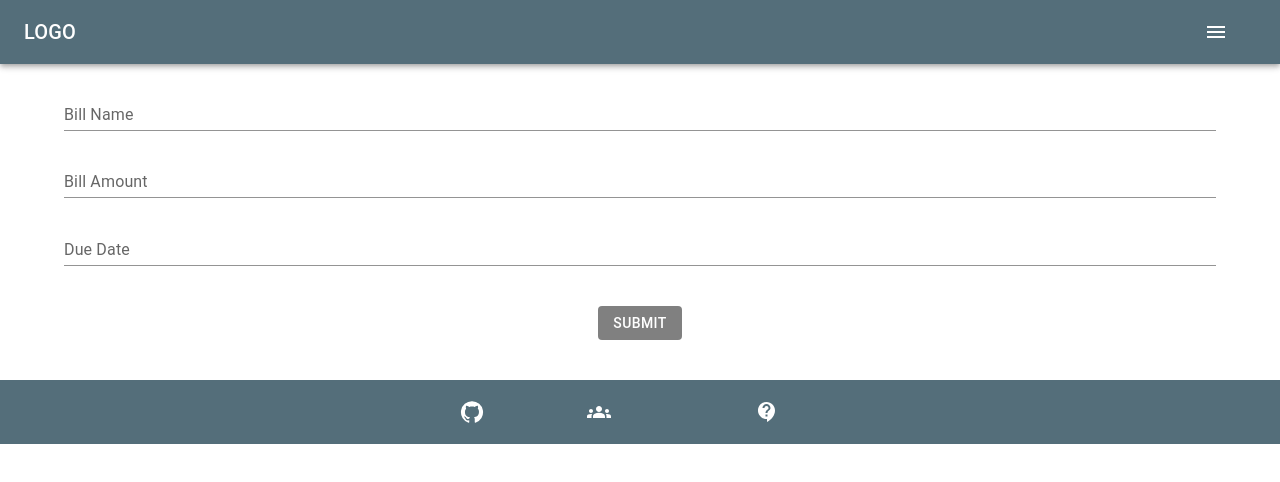
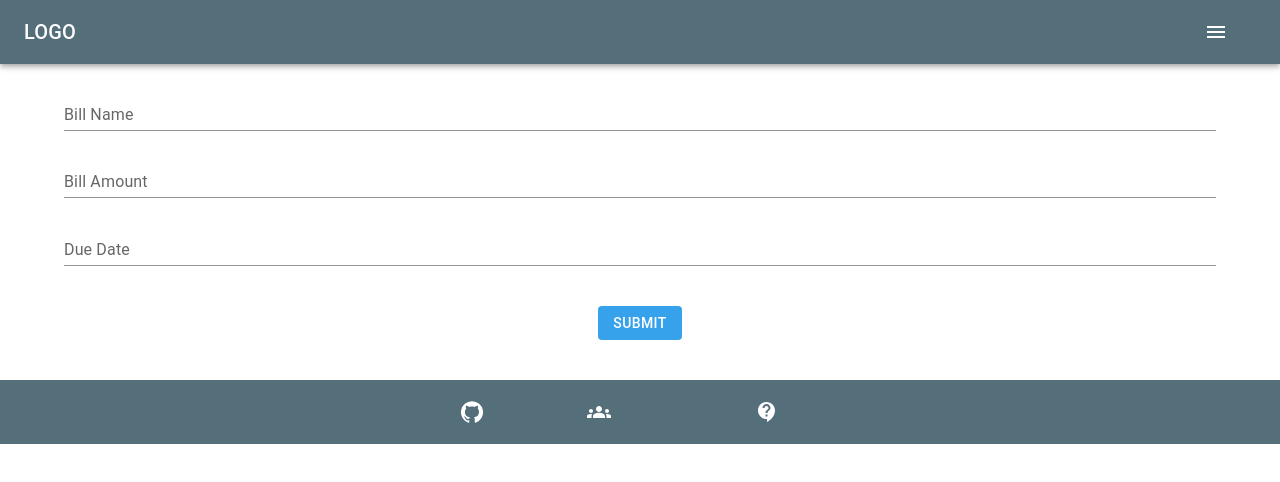
Before and after one commit to edyta0106/Golden-Goose-Finance, a React (Create React App) app in the folder client/: page /billsform in a window 1280 px wide. Shown: the top 482 px of the page. Built offline with nearby package versions, Linux system fonts and the light colour scheme.

Commit message:
adjust color background in bills

```diff
--- a/client/src/components/Bills/Bills.js
+++ b/client/src/components/Bills/Bills.js
@@ -37,7 +37,7 @@ export default function Bills() {
         boxShadow: "0px 0px 17px 1px black",
         width: "90%",
         height: "100vh",
-        bgcolor: "#C5C6C7",
+        bgcolor: "#E3F2FD",
         marginTop: "5%",
         marginBottom: "5%",
         display: "flex",
@@ -105,7 +105,7 @@ export default function Bills() {
           <Button
             variant="outlined"
             sx={{
-              bgcolor: "gray",
+              bgcolor: "rgb(54, 162, 235)",
               color: "white",
               border: "none",
             }}
--- a/client/src/components/Bills/BillsCard.js
+++ b/client/src/components/Bills/BillsCard.js
@@ -16,7 +16,7 @@ export default function BillsCard({
         boxShadow: "2px 2px 10px black",
         width: "100%",
         height: "15vh",
-        bgcolor: "#546E7A",
+        bgcolor: "rgb(54, 162, 235)",
         color: "white",
         marginTop: "10px",
         marginBottom: "10px",
--- a/client/src/components/Bills/BillsForm.js
+++ b/client/src/components/Bills/BillsForm.js
@@ -105,7 +105,7 @@ export default function BillsForm() {
                 variant="outlined"
                 sx={{
                   my: 5,
-                  bgcolor: "gray",
+                  bgcolor: "rgb(54, 162, 235)",
                   color: "white",
                   border: "none",
                 }}
```
